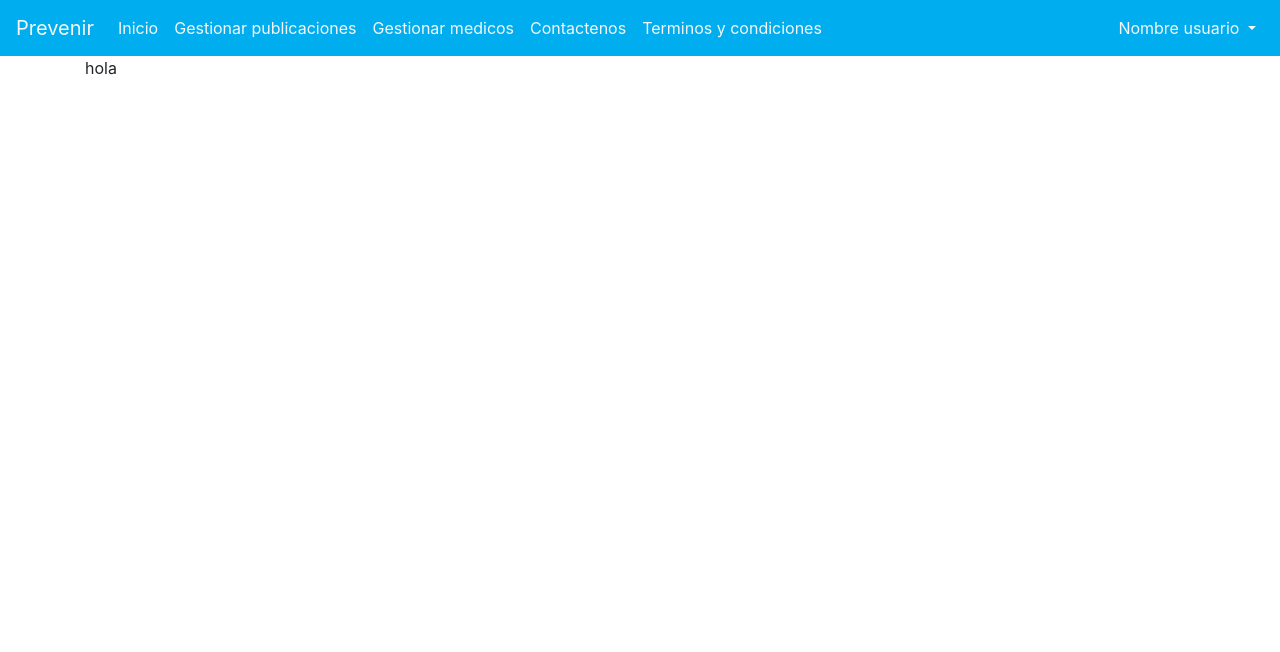
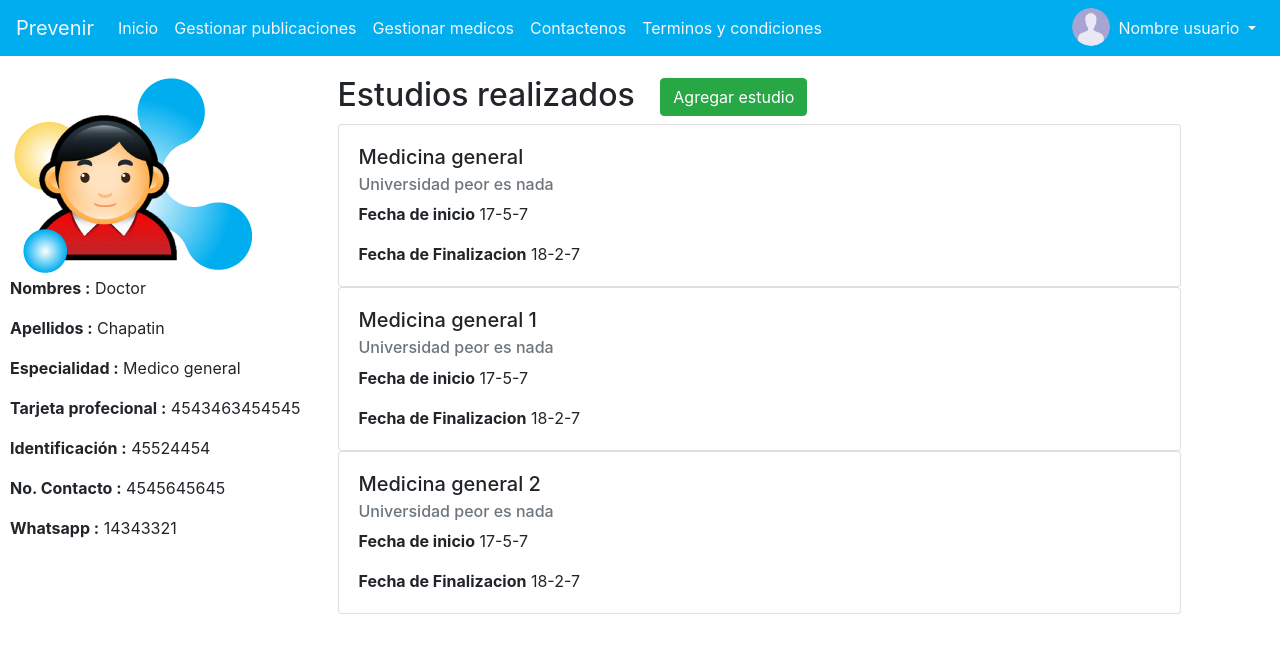
Before and after one commit to juank8911/appWebLanzada, an Angular app: page /vermedico in a window 1280 px wide. Shown: the top 652 px of the page. Built offline with nearby package versions, Linux system fonts and the light colour scheme.

Commit message:
implementacion avatar en barra de navegacion

```diff
--- a/src/app/components/barra-navegacion/barra-navegacion.component.html
+++ b/src/app/components/barra-navegacion/barra-navegacion.component.html
@@ -32,18 +32,27 @@
         </div>
 
         <div id="sesion">
-        <ul class="navbar-nav">
+
+          <div>
+
+              <ul class="nav navbar-nav navbar-right">
+
+                <li>
+                    <img src="assets/user.png" alt="">
+                </li>
+
                   <li class="nav-item dropdown navbar-right">
                       <a class="nav-link dropdown-toggle" href="#" id="navbarDropdownMenuLink" role="button" data-toggle="dropdown" aria-haspopup="true" aria-expanded="false">
                         Nombre usuario
                       </a>
                       <div class="dropdown-menu" aria-labelledby="navbarDropdownMenuLink">
-                  <a class="dropdown-item" href="#">Nombre</a>
-                  <a class="dropdown-item" [routerLink]="['/perfil']">Perfil</a>
+                        <a class="dropdown-item" [routerLink]="['/perfil']">Mi Perfil</a>
                         <a class="dropdown-item" href="#">Cerrar sesión</a>
                       </div>
                     </li>
               </ul>
+          </div>
+
 
       </div>
       </nav>
--- a/src/app/components/gestionar-medicos/gestionar-medicos.component.html
+++ b/src/app/components/gestionar-medicos/gestionar-medicos.component.html
@@ -24,6 +24,7 @@
             </div>
           </form>
         </div>
+        <app-perfil></app-perfil>
         <div class="modal-footer">
           <button type="button" class="btn btn-secondary" data-dismiss="modal">Close</button>
           <button type="button" class="btn btn-primary">Send message</button>
@@ -43,7 +44,7 @@
     <div class="col-lg-3" id="btns-medico">
             <br>
               <p class="p-btns">
-                  <button type="button" class="btn btn-info">
+                  <button type="button" class="btn btn-info" [routerLink]="['/vermedico']">
                       Ver
                     </button>
               </p>
--- a/src/app/components/ver-perfil-medico/ver-perfil-medico.component.html
+++ b/src/app/components/ver-perfil-medico/ver-perfil-medico.component.html
@@ -1,4 +1,86 @@
 <app-barra-navegacion> </app-barra-navegacion>
-<div class="container">
-  hola
+
+<div class="row">
+  <div class="col-lg-3" id="info-perfil-medico">
+    <img src="assets/consumidor.png" alt="">
+
+    <div>
+
+    <p><strong>Nombres :</strong> Doctor</p>
+    <p><strong>Apellidos :</strong> Chapatin</p>
+    <p><strong>Especialidad :</strong> Medico general</p>
+    <p><strong>Tarjeta profecional :</strong> 4543463454545</p>
+    <p><strong>Identificación :</strong> 45524454</p>
+    <p><strong>No. Contacto :</strong> 4545645645</p>
+    <p><strong>Whatsapp :</strong> 14343321</p>
+
+    </div>
+  </div>
+  <div class="col-lg-8" id="estudios-medico">
+    <h2 >Estudios realizados &nbsp;&nbsp;<button type="button" class="btn btn-success" data-toggle="modal" data-target="#exampleModal" data-whatever="@getbootstrap">Agregar estudio</button></h2>
+
+
+<!-- --------------------------- modal--------------------- -->
+
+    <div class="modal fade" id="exampleModal" tabindex="-1" role="dialog" aria-labelledby="exampleModalLabel" aria-hidden="true">
+      <div class="modal-dialog" role="document">
+        <div class="modal-content">
+          <div class="modal-header">
+            <h5 class="modal-title" id="exampleModalLabel">New message</h5>
+            <button type="button" class="close" data-dismiss="modal" aria-label="Close">
+              <span aria-hidden="true">&times;</span>
+            </button>
+          </div>
+          <div class="modal-body">
+            <form>
+              <div class="form-group">
+                <label for="recipient-name" class="col-form-label">Recipient:</label>
+                <input type="text" class="form-control" id="recipient-name">
+              </div>
+              <div class="form-group">
+                <label for="message-text" class="col-form-label">Message:</label>
+                <textarea class="form-control" id="message-text"></textarea>
+              </div>
+            </form>
+          </div>
+          <div class="modal-footer">
+            <button type="button" class="btn btn-secondary" data-dismiss="modal">Close</button>
+            <button type="button" class="btn btn-primary">Send message</button>
+          </div>
+        </div>
+      </div>
+    </div>
+
+
+
+
+    <div>
+        <div class="card" >
+            <div class="card-body">
+              <h5 class="card-title">Medicina general</h5>
+              <h6 class="card-subtitle mb-2 text-muted">Universidad peor es nada</h6>
+              <p class="card-text"><strong>Fecha de inicio</strong> 17-5-7</p>
+              <p class="card-text"><strong>Fecha de Finalizacion</strong> 18-2-7</p>
+            </div>
+          </div>
+
+          <div class="card" >
+              <div class="card-body">
+                <h5 class="card-title">Medicina general 1</h5>
+                <h6 class="card-subtitle mb-2 text-muted">Universidad peor es nada</h6>
+                <p class="card-text"><strong>Fecha de inicio</strong> 17-5-7</p>
+                <p class="card-text"><strong>Fecha de Finalizacion</strong> 18-2-7</p>
+              </div>
+            </div>
+
+            <div class="card" >
+                <div class="card-body">
+                  <h5 class="card-title">Medicina general 2</h5>
+                  <h6 class="card-subtitle mb-2 text-muted">Universidad peor es nada</h6>
+                  <p class="card-text"><strong>Fecha de inicio</strong> 17-5-7</p>
+                  <p class="card-text"><strong>Fecha de Finalizacion</strong> 18-2-7</p>
+                </div>
+              </div>
+    </div>
+  </div>
 </div>
--- a/src/styles.css
+++ b/src/styles.css
@@ -200,3 +200,35 @@
 #btns-medico p{
   margin-bottom: 2px;
 }
+
+/* VER PERFIL MEDICO */
+
+#info-perfil-medico{
+  margin-top: 20px;
+  margin-left: 10px;
+}
+
+#estudios-medico{
+  margin-top: 20px;
+}
+
+
+/* AVATAR BARRA DE NAVEGACION */
+
+#sesion img{
+  width: 35px;
+  height: 35px;
+  border-radius: 100px;
+  overflow: hidden;
+  margin-top: 9px;
+  margin-right: 2px;
+
+}
+
+#sesion img{
+
+  margin: 0px;
+  height: 38px;
+  width: 38px;
+
+}
```
Lines whose indentation alone changed are shown as unchanged.
